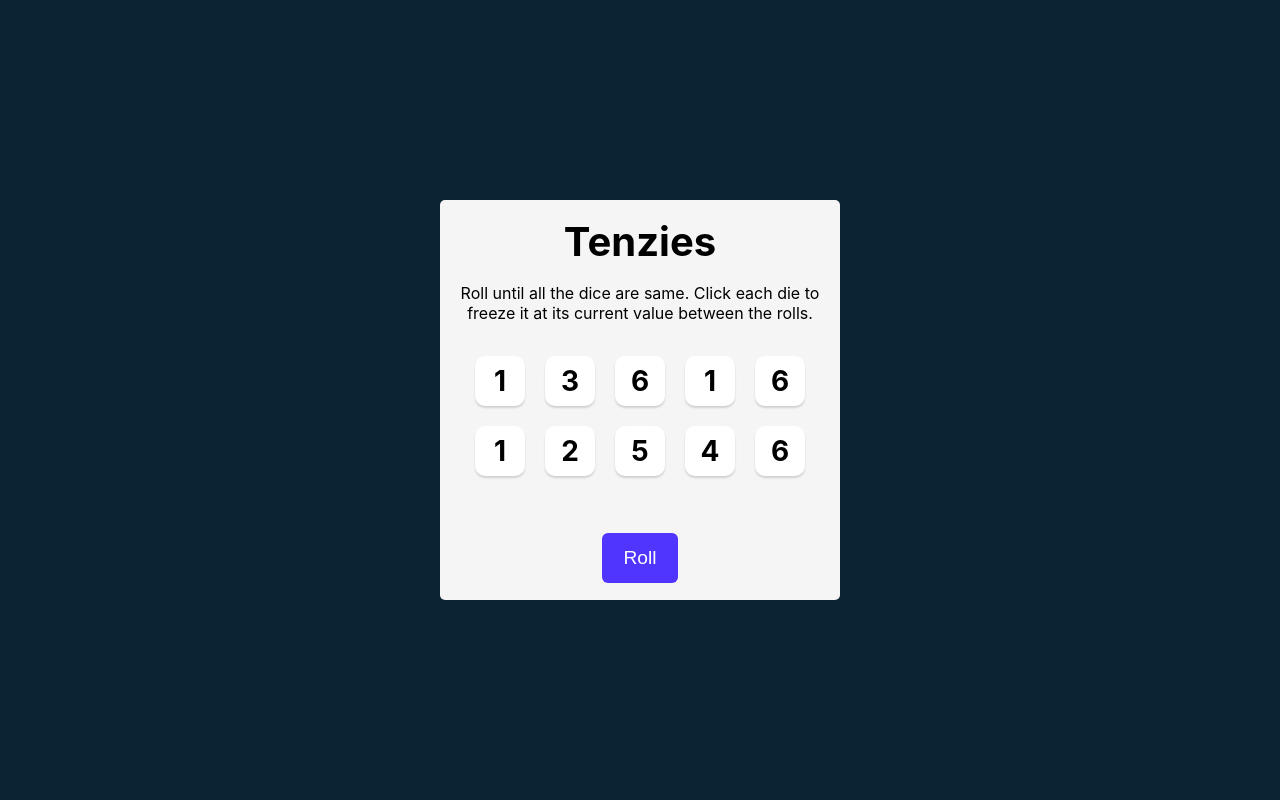
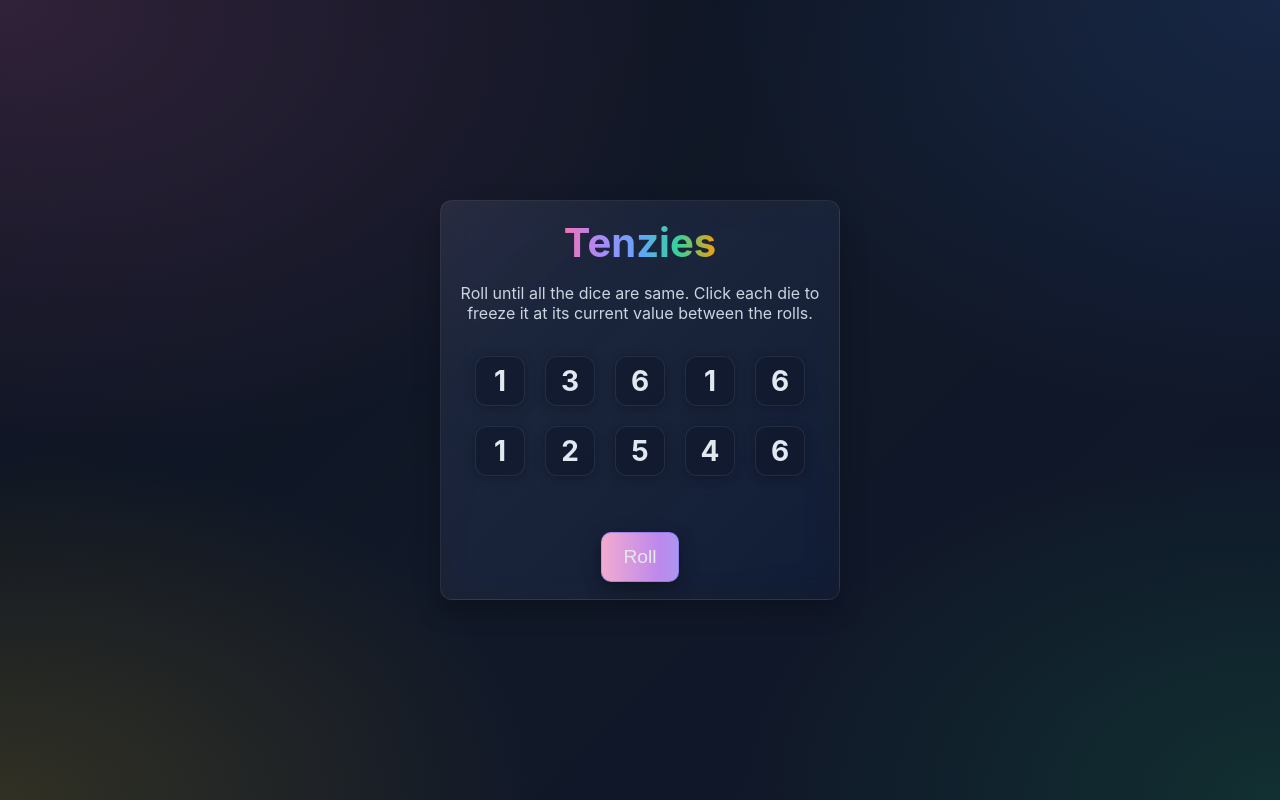
Before and after one commit to Aktagh1234/tenzies, a React (Vite) app in the folder my-tenzies-game/: page / in a window 1280 px wide. Built offline with nearby package versions, Linux system fonts and the light colour scheme.

Commit message:
Improved CSS

```diff
--- a/my-tenzies-game/src/components/Die.jsx
+++ b/my-tenzies-game/src/components/Die.jsx
@@ -1,7 +1,8 @@
 export default function Die(props) {
 
   const styles = {
-    backgroundColor: props.isHeld ? "#59E391" : "white"
+    backgroundColor: props.isHeld ? "var(--die-held-bg)" : "var(--die-bg)",
+    color: "var(--color-text-primary)"
   }
 
   return (
--- a/my-tenzies-game/src/index.css
+++ b/my-tenzies-game/src/index.css
@@ -1,11 +1,32 @@
 *{
   box-sizing: border-box;
+}
+
+:root{
+  --color-text-primary: #e2e8f0;
+  --color-text-secondary: #cbd5e1;
+  --panel-bg: rgba(17, 24, 39, 0.55); /* slate-900 with transparency */
+  --panel-shadow: 0 10px 30px rgba(0, 0, 0, 0.35);
+  --die-bg: rgba(15, 23, 42, 0.6); /* slate-900-ish */
+  --die-held-bg: rgba(52, 211, 153, 0.5); /* emerald, translucent */
+  --accent-bg: rgba(99, 102, 241, 0.6); /* indigo, translucent */
+  --accent-border: rgba(99, 102, 241, 0.8);
+  --rainbow-1: rgba(244, 114, 182, 0.16); /* pink */
+  --rainbow-2: rgba(147, 51, 234, 0.14);  /* purple */
+  --rainbow-3: rgba(59, 130, 246, 0.14);  /* blue */
+  --rainbow-4: rgba(34, 197, 94, 0.14);   /* green */
+  --rainbow-5: rgba(250, 204, 21, 0.14);  /* yellow */
 }
 
 body{
   font-family: Inter, sans-serif;
   margin: 0;
-  background-color: #0b2434;
+  background:
+    radial-gradient(1200px 800px at 0% 0%, var(--rainbow-1), transparent 60%),
+    radial-gradient(1000px 700px at 100% 0%, var(--rainbow-3), transparent 60%),
+    radial-gradient(900px 600px at 100% 100%, var(--rainbow-4), transparent 60%),
+    radial-gradient(900px 600px at 0% 100%, var(--rainbow-5), transparent 60%),
+    linear-gradient(135deg, #0b1220 0%, #111827 50%, #0f172a 100%);
   padding: 20px;
   height: 100vh;
   display: flex;
@@ -22,19 +43,28 @@ div#root{
 }
 
 main{
-  background-color: #f5f5f5;
+  background:
+    linear-gradient( to bottom right, rgba(255,255,255,0.08), rgba(255,255,255,0.02) );
   height: 100%;
-  border-radius: 5px;
+  border-radius: 12px;
   display: flex;
   flex-direction: column;
   justify-content: center;
   align-items: center;
   justify-content: space-evenly;
+  box-shadow: 0 10px 25px rgba(0, 0, 0, 0.25);
+  border: 1px solid rgba(248, 250, 252, 0.08);
+  backdrop-filter: blur(14px) saturate(160%);
+  -webkit-backdrop-filter: blur(14px) saturate(160%);
 }
 
 .title{
   font-size: 40px;
   margin: 0;
+  background: linear-gradient(90deg, #f472b6, #a78bfa, #60a5fa, #34d399, #f59e0b);
+  -webkit-background-clip: text;
+  background-clip: text;
+  color: transparent;
 }
 
 .instructions{
@@ -42,6 +72,7 @@ main{
   font-weight: 400;
   margin-top: 0;
   text-align: center;
+  color: var(--color-text-secondary);
 }
 
 .dice-container{
@@ -59,25 +90,56 @@ button{
 .dice-container button{
   height: 50px;
   width: 50px;
-  box-shadow: 0px 2px 2px rgba(0,0,0,0.15);
-  border-radius: 10px;
-  border: none;
-  background-color: white;
+  box-shadow: 0px 2px 12px rgba(0, 0, 0, 0.25);
+  border-radius: 12px;
+  border: 1px solid rgba(148, 163, 184, 0.14);
+  background-color: var(--die-bg);
   font-family: Inter, sans-serif;
   font-size: 1.75rem;
   font-weight: bold;
+  color: #e5e7eb;
+  transition: transform 180ms cubic-bezier(.2,.8,.2,1), box-shadow 180ms ease;
+  transform-origin: center;
+  will-change: transform;
+}
+
+.dice-container button[aria-pressed="true"]{
+  border: 2px solid transparent;
+  background:
+    linear-gradient(var(--die-held-bg), var(--die-held-bg)) padding-box,
+    conic-gradient(from 180deg at 50% 50%, #f472b6, #a78bfa, #60a5fa, #34d399, #f59e0b, #f472b6) border-box;
+  box-shadow: 0 6px 22px rgba(244, 114, 182, 0.25), 0 0 0 1px rgba(148, 163, 184, 0.08) inset;
+  animation: diePop 320ms cubic-bezier(.2,1.3,.3,1);
+}
+
+.dice-container button:active{
+  transform: scale(0.92);
+}
+
+@keyframes diePop{
+  0%{ transform: scale(0.9); }
+  60%{ transform: scale(1.15); }
+  100%{ transform: scale(1.0); }
 }
 
 button.roll-dice{
   height: 50px;
   white-space: nowrap;
   width: auto;
-  border: none;
+  border: 1px solid rgba(99, 102, 241, 0.45);
   padding: 6px 21px;
-  border-radius: 6px;
-  background-color: #5035ff;
-  color: white;
+  border-radius: 10px;
+  background-image: linear-gradient(90deg, rgba(244, 114, 182, 0.55), rgba(147, 51, 234, 0.55), rgba(59, 130, 246, 0.55), rgba(34, 197, 94, 0.55), rgba(250, 204, 21, 0.55));
+  background-size: 300% 100%;
+  background-position: 0% 50%;
+  color: #e5e7eb;
   font-size: 1.2rem;
+  box-shadow: 0 6px 18px rgba(0, 0, 0, 0.35);
+  transition: background-position 600ms ease;
+}
+
+button.roll-dice:hover{
+  background-position: 100% 50%;
 }
 
 .sr-only{
```
